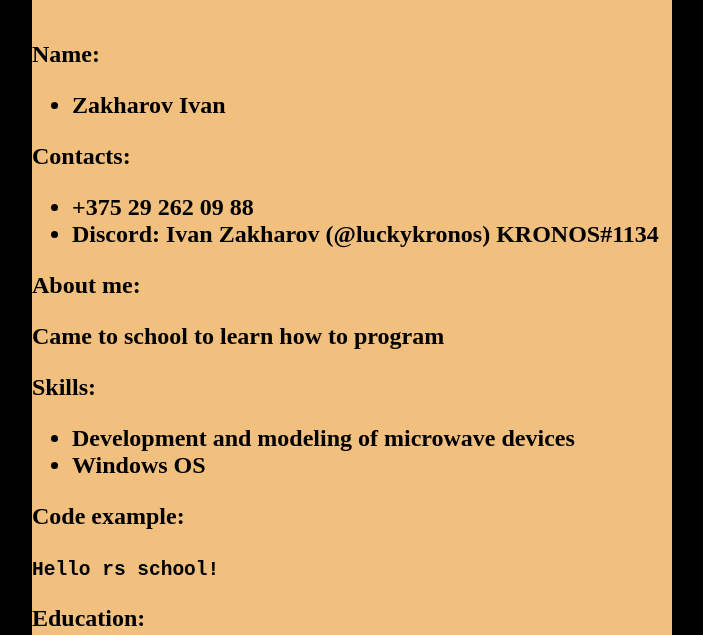
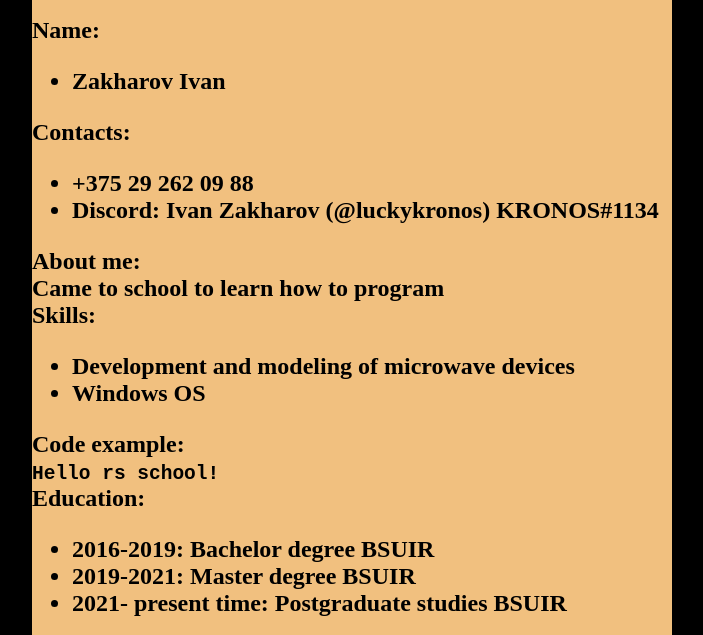
Before and after one commit to luckykronos/rsschool-cv, a plain HTML site: page index.html in a window 1280 px wide. Shown: the part 165-800 px from the top of the page, without its empty margins (288-991 px from the left). Drawn offline with Linux system fonts and the light colour scheme.

Commit message:
fix: del p

```diff
--- a/index.html
+++ b/index.html
@@ -30,56 +30,56 @@
     </header>
     <main class="main">
         <h2 id="Name">
-            <p>
+            <div>
                 Name:
-            </p>
+            </div>
             <ul>
                 <li>Zakharov Ivan</li>
             </ul>
-            <p id="Contacts">
+            <div id="Contacts">
                 Contacts:
                 <ul>
                     <li>+375 29 262 09 88</li>
                     <li>Discord: Ivan Zakharov (@luckykronos) KRONOS#1134</li>
                 </ul>
-            </p>
-            <p id="About me">
+            </div>
+            <div id="About me">
                 About me:
                 <div>Сame to school to learn how to program</div>
-            </p>
-            <p id="Skills">
+            </div>
+            <div id="Skills">
                 Skills:
                 <ul>
                     <li>Development and modeling of microwave devices</li>
                     <li>Windows OS</li>
                 </ul>
-            </p>
-            <p id="Code example">
+            </div>
+            <div id="Code example">
                 Code example:
                 <div><code>Hello rs school!</code></div>
-            </p>
-            <p id="Education">
+            </div>
+            <div id="Education">
                 Education:
                 <ul>
                     <li>2016-2019: Bachelor degree BSUIR</li>
                     <li>2019-2021: Master degree BSUIR</li>
                     <li>2021- present time: Postgraduate studies BSUIR</li>
                 </ul>
-            </p>
-            <p id="Language">
+            </div>
+            <div id="Language">
                 Language:
                 <ul>
                     <li>Russian: native</li>
                     <li>English: B1</li>
                 </ul>
-            </p>
+            </div>
 
         </h2>
     </main>
     <footer class="footer">
         <span>2022
             <a href="https://github.com/luckykronos">GitHub</a>
-            <a href="https://rs.school/js/"><img src="./rs_school_js.svg" alt="rs_school" width="5%" height="5%"></a>
+            <a href="https://rs.school/js/"><img src="./rs_school_js.svg" alt="rs_school" width="5%" height="5%git"></a>
         </span>
 
     </footer>
```
